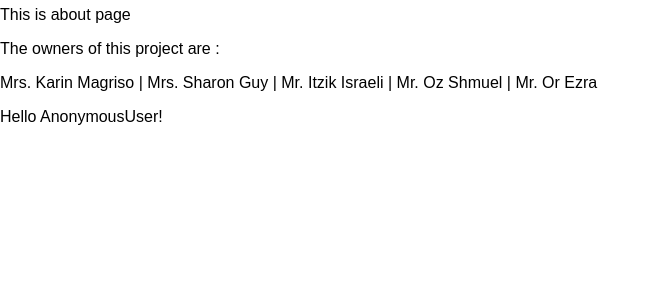
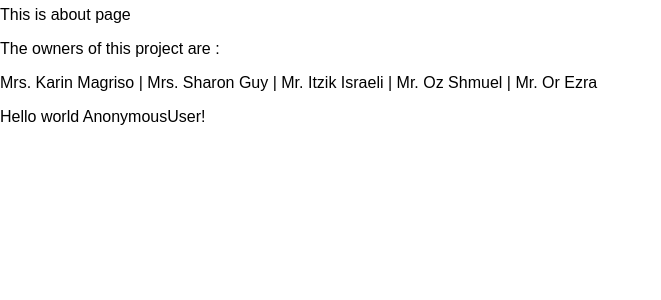
Before and after one commit to ozshm/cyberPro, a Django app: page /about/ in a window 1280 px wide. Shown: the part 170-470 px from the top of the page, without its empty margins (0-661 px from the left). Run offline with Django 3.2, Linux system fonts and the light colour scheme.

Commit message:
Itzik test1 - add word to about page

```diff
--- a/templates/about.html
+++ b/templates/about.html
@@ -10,5 +10,5 @@
     Mr. Or Ezra
 </p>
 
-<p>Hello {{ request.user }}!</p>
+<p>Hello world {{ request.user }}!</p>
 {% endblock %}
```
